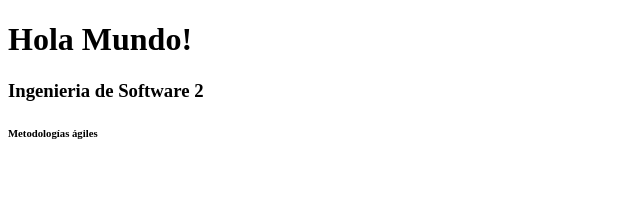
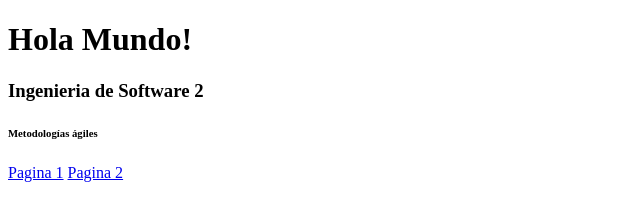
Before and after one commit to DenisAndy/proyecto1, a plain HTML site: page index.html in a window 1280 px wide. Shown: the whole page, without its empty margins (0-640 px from the left). Drawn offline with Linux system fonts and the light colour scheme.

Commit message:
quinto commit: creando enlaces a las paginas 1 y 2 desde index

```diff
--- a/index.html
+++ b/index.html
@@ -10,5 +10,8 @@
     <h1>Hola Mundo!</h1>
     <h3>Ingenieria de Software 2</h3>
     <h6>Metodologías ágiles</h6>
+
+    <a href="pages/page1.html" title="Pagina 1">Pagina 1</a>
+    <a href="pages/page2.html" title="Pagina 2">Pagina 2</a>
 </body>
 </html>
```
